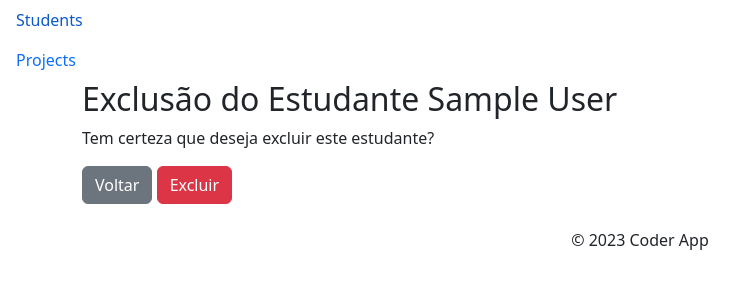
After one commit to ramonbezerra/example-django, a Django app: page /coder/delete/1/ in a window 1280 px wide. The commit adds this page. Shown: the top 300 px of the page, without its empty margins (0-755 px from the left). Run offline with Django 5.2, Linux system fonts and the light colour scheme; tables that the repository leaves empty hold one stand-in row (values such as "Sample post").

Commit message:
feat: include delete student feature

```diff
--- /dev/null
+++ b/coder/templates/coder/delete.html
@@ -0,0 +1,16 @@
+{% extends 'base.html' %}
+
+{% block title %}Exclusão do Estudante {{ student.name }}{% endblock %}
+
+{% block content %}
+    <div class="container">
+        <h2>Exclusão do Estudante {{ student.name }}</h2>
+        <form method="post">
+            {% csrf_token %}
+            <p>Tem certeza que deseja excluir este estudante?</p>
+            <a href="{% url 'coder:detail' student.id %}" class="btn btn-secondary">Voltar</a>
+            <button type="submit" class="btn btn-danger">Excluir</button>
+        </form>
+
+    </div>
+{% endblock %}
--- a/coder/templates/coder/detail.html
+++ b/coder/templates/coder/detail.html
@@ -11,6 +11,7 @@
         <p><strong>Atualizado em:</strong> {{ student.updated_at }}</p>
 
         <a href="{% url 'coder:index' %}" class="btn btn-secondary">Voltar</a>
+        <a href="{% url 'coder:delete' student.id %}" class="btn btn-danger">Excluir</a>
         <a href="{% url 'coder:update' student.id %}" class="btn btn-primary">Atualizar</a>
     </div>
 {% endblock %}
--- a/coder/urls.py
+++ b/coder/urls.py
@@ -1,5 +1,5 @@
 from django.urls import path, include
-from .views import about, index, detail, create, update
+from .views import about, index, detail, create, update, delete
 
 appname = 'coder'
 
@@ -9,6 +9,7 @@ urls = [
     path('detail/<int:student_id>/', detail, name='detail'),
     path('create/', create, name='create'),
     path('update/<int:student_id>/', update, name='update'),
+    path('delete/<int:student_id>/', delete, name='delete'),
 ]
 
 coder_patterns = (urls, appname)
--- a/coder/views.py
+++ b/coder/views.py
@@ -37,3 +37,10 @@ def update(request, student_id):
             return redirect('coder:index')
     else:
         return render(request, 'coder/update.html', {'form': form, 'student': student})
+
+def delete(request, student_id):
+    student = get_object_or_404(Student, id=student_id)
+    if request.method == 'POST':
+        student.delete()
+        return redirect('coder:index')
+    return render(request, 'coder/delete.html', {'student': student})
```
